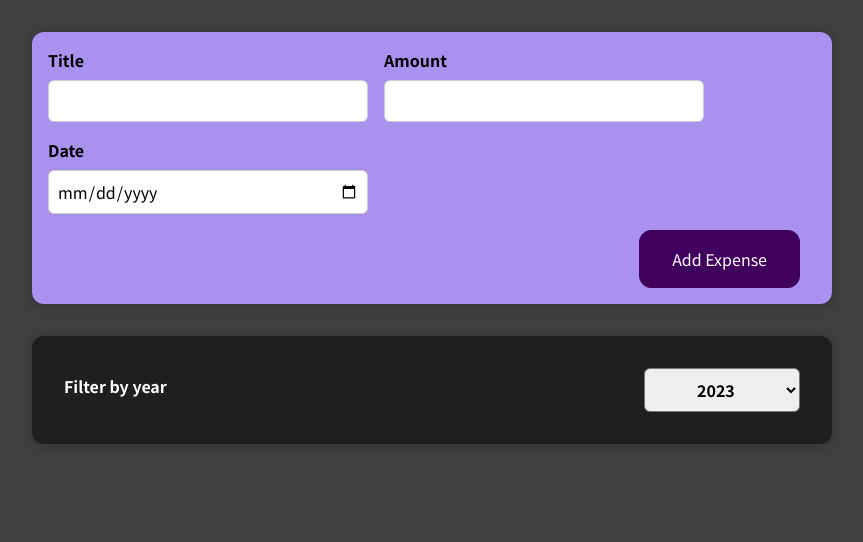
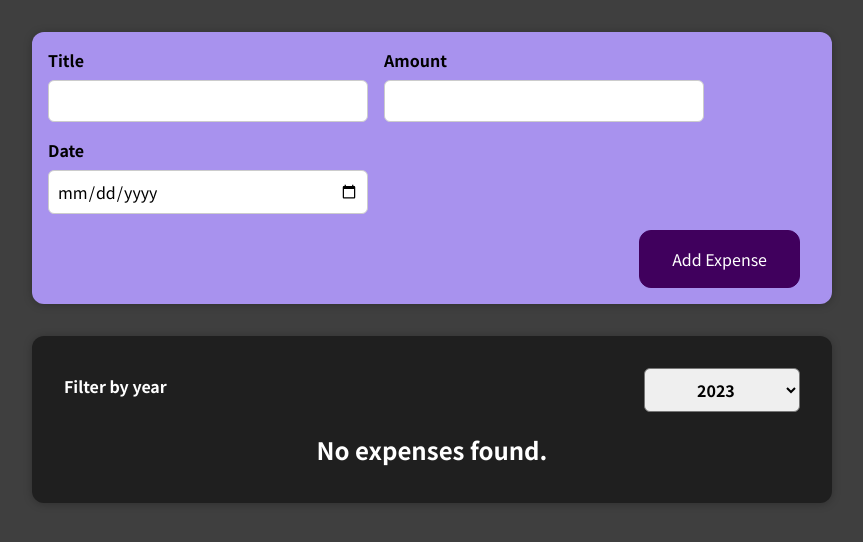
Before and after one commit to rockdog/react-complete-guide, a React (Create React App) app in the folder expense-calculator/: page / in a window 1280 px wide. Shown: the top 542 px of the page, without its empty margins (208-1071 px from the left). Built offline with nearby package versions, Linux system fonts and the light colour scheme.

Commit message:
Rename components

```diff
--- a/expense-calculator/src/App.js
+++ b/expense-calculator/src/App.js
@@ -1,5 +1,5 @@
 import React, { useState } from 'react';
-import ExpenseList from "./components/Expenses/ExpenseList";
+import Expenses from "./components/Expenses/Expenses";
 import NewExpense from "./components/Expenses/NewExpense";
 
 const App = () => {
@@ -14,7 +14,7 @@
     return (
         <div>
             <NewExpense onAddExpense={addExpenseHandler} />
-            <ExpenseList expenses={expenses} />
+            <Expenses expenses={expenses} />
         </div>
     );
 }
--- a/expense-calculator/src/components/Expenses/ExpenseList.js
+++ b/expense-calculator/src/components/Expenses/Expenses.js
@@ -1,10 +1,10 @@
 import React, { useState } from 'react';
 import Card from '../UI/Card';
-import ExpenseItem from "./ExpenseItem";
 import ExpensesFilter from "./ExpensesFilter";
-import './ExpenseList.css';
+import ExpensesList from "./ExpensesList";
+import './Expenses.css';
 
-const ExpenseList = props => {
+const Expenses = props => {
     const today = new Date();
     const [selectedYear, setSelectedYear] = useState(today.getFullYear());
 
@@ -17,9 +17,9 @@
     return (
         <Card className='expenses'>
             <ExpensesFilter expenses={props.expenses} selectedYear={selectedYear} onFilterChanged={filterChangedHandler} />
-            {sortedExpenses.map(expense => <ExpenseItem key={expense.id} expense={expense} />)}
+            <ExpensesList expenses={sortedExpenses} />
         </Card>
     );
 }
 
-export default ExpenseList;
+export default Expenses;
--- /dev/null
+++ b/expense-calculator/src/components/Expenses/ExpensesList.css
@@ -0,0 +1,9 @@
+.expenses-list {
+    list-style: none;
+    padding: 0;
+}
+
+.expenses-list__fallback {
+    color: white;
+    text-align: center;
+}
--- /dev/null
+++ b/expense-calculator/src/components/Expenses/ExpensesList.js
@@ -0,0 +1,15 @@
+import React from 'react';
+import ExpenseItem from "./ExpenseItem";
+import './ExpensesList.css';
+
+const ExpensesList = props => {
+    if(props.expenses.length === 0) {
+        return <h2 className='expenses-list__fallback'>No expenses found.</h2>
+    }
+
+    return <ul className='expenses-list'>
+        {props.expenses.map(expense => <ExpenseItem key={expense.id} expense={expense} />)}
+    </ul>
+}
+
+export default ExpensesList;
```
Also changed, not shown: expense-calculator/src/components/Expenses/Expenses.css (renamed from expense-calculator/src/components/Expenses/ExpenseList.css).
